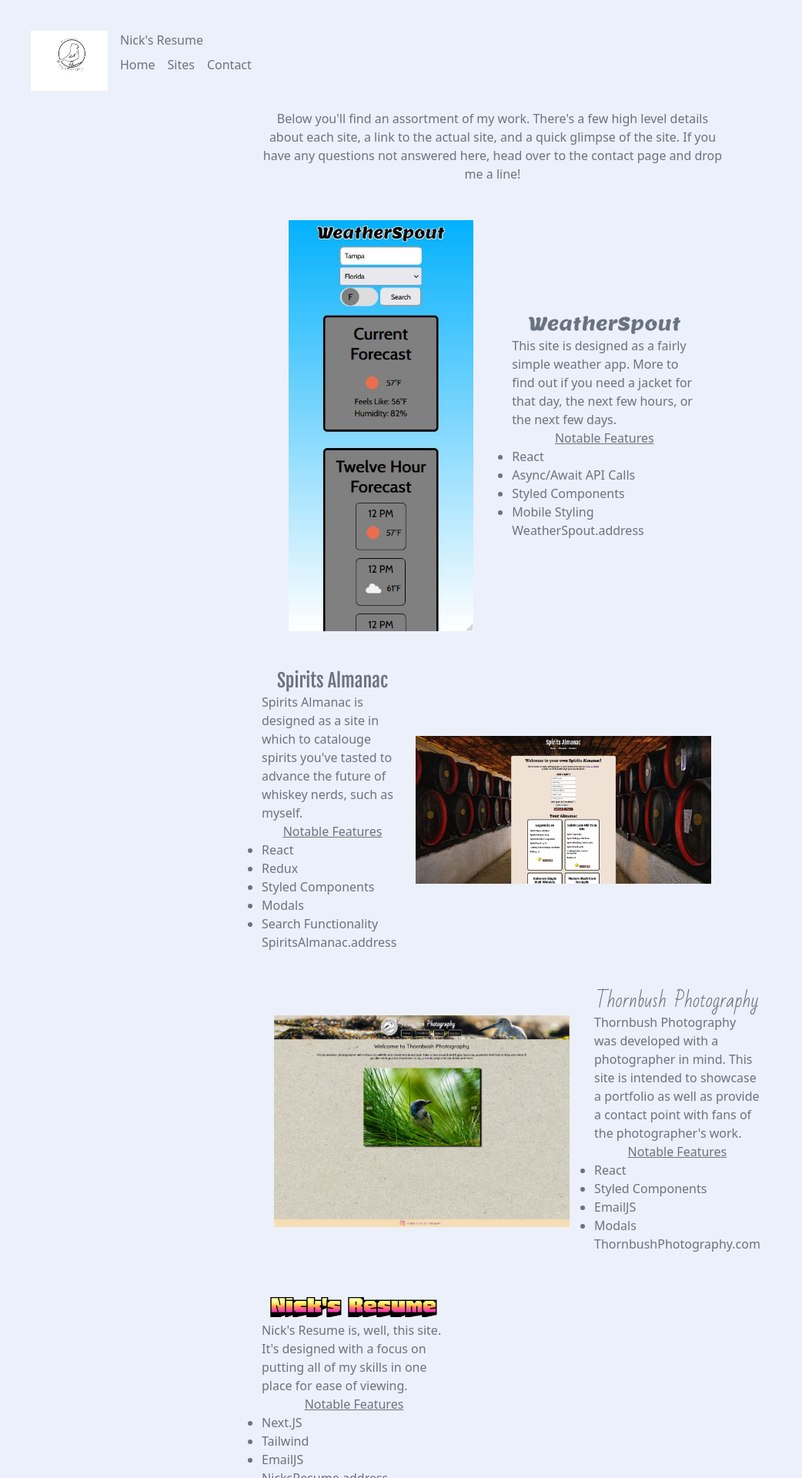
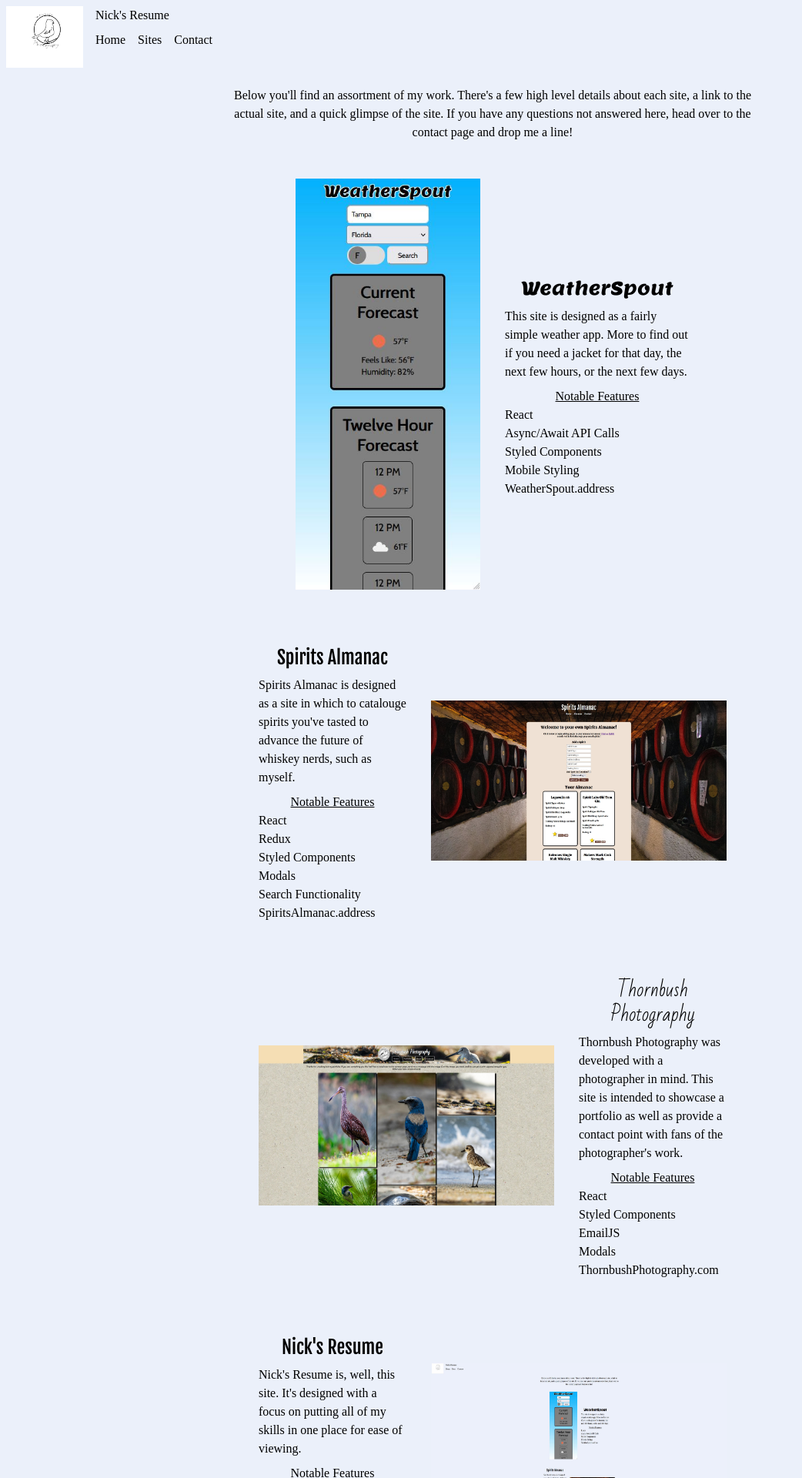
Before and after one commit to nickpace1227/nicks-resume, a Next.js app: page /mySites in a window 1280 px wide. Shown: the top 1920 px of the page at 77% size, without its empty margins (0-1042 px from the left). Built offline with nearby package versions, Linux system fonts and the light colour scheme.

Commit message:
Lot more tailwind and a little content

```diff
--- /dev/null
+++ b/app/components/footer.jsx
@@ -0,0 +1,7 @@
+export default function Footer() {
+  return (
+    <div className="bg-black h-24 bottom-0 w-full absolute">
+      this is the footer
+    </div>
+  );
+}
--- a/app/components/Navbar.jsx
+++ b/app/components/header.jsx
@@ -2,9 +2,9 @@ import Link from "next/link";
 import Image from "next/image";
 import Logo from "./logo.png";
 
-export default function Navbar() {
+export default function Header() {
   return (
-    <div className="flex">
+    <div className="flex h-24 top-0 absolute w-full">
       <Image
         src={Logo}
         alt="logo"
--- a/app/contact/page.jsx
+++ b/app/contact/page.jsx
@@ -1,10 +1,14 @@
 export default function Contact() {
   return (
-    <div>
-      <div>Hit em with the intro</div>
-      <div>Name field</div>
-      <div>email field</div>
-      <div>message field</div>
+    <div className="h-auto flex flex-col items-center">
+      <div className="mt-16">
+        Feel the need to reach out? Feel free send me an email or give me a
+        call, and I'd be happy to chat!
+      </div>
+      <div className="mt-4">Nicholas "Nick" Pace</div>
+      <div className="mt-4">NicholasPPace@gmail.com</div>
+      <div className="">{`(Don't forget the second "P" in the middle there. Happens all the time)`}</div>
+      <div className="mt-4">{"(813) 778-7337"}</div>
     </div>
   );
 }
--- a/app/globals.css
+++ b/app/globals.css
@@ -24,5 +24,6 @@
 
 body {
   background: #ebf0fa;
-  @apply text-gray-500 m-8;
+  margin: 0px;
+  font-family: "";
 }
--- a/app/layout.jsx
+++ b/app/layout.jsx
@@ -1,4 +1,5 @@
-import Navbar from "./components/Navbar";
+import Header from "./components/header";
+import Footer from "./components/footer";
 import "./globals.css";
 import { Inter } from "next/font/google";
 
@@ -12,9 +13,10 @@ export const metadata = {
 export default function RootLayout({ children }) {
   return (
     <html lang="en">
-      <body>
-        <Navbar />
+      <body className="h-full min-h-screen relative pt-24 pb-24">
+        <Header />
         {children}
+        <Footer />
       </body>
     </html>
   );
--- a/app/mySites/page.jsx
+++ b/app/mySites/page.jsx
@@ -1,9 +1,13 @@
 import Image from "next/image";
+import WeatherSpoutPreview from "../../public/images/weatherspout-image/weatherspout.jpg";
+import SpiritsAlmanacPreview from "../../public/images/spirits-almanac-image/spirits-almanac.jpg";
+import ThornbushPreview from "../../public/images/thornbush-photography-image/thornbush.jpg";
+import NicksResumePreview from "../../public/images/nicks-resume-image/nicks-resume.jpg";
 
 export default function Sites() {
   return (
-    <main className="flex flex-col items-center">
-      <div className="text-center w-150 m-4">
+    <main className="flex flex-col items-center h-auto">
+      <div className="text-center w-168 m-4">
         Below you'll find an assortment of my work. There's a few high level
         details about each site, a link to the actual site, and a quick glimpse
         of the site. If you have any questions not answered here, head over to
@@ -11,21 +15,24 @@ export default function Sites() {
       </div>
 
       {/* Begin WeatherSpout */}
-      <div className="flex items-end">
-        <div className="flex items-center justify-evenly w-150 m-4">
+      <div className="flex items-end w-168 justify-evenly ">
+        <div className="flex items-center m-4">
           <Image
+            alt="WeatherSpout Preview"
             className="m-4 w-60"
-            src={require("../../public/images/weatherspout-image/weatherspout.jpg")}
+            src={WeatherSpoutPreview}
           />
           <div className="w-60 m-4">
-            <div className="text-center font-Lemon text-2xl">WeatherSpout</div>
-            <div>
+            <div className="text-center font-Lemon text-2xl my-2">
+              WeatherSpout
+            </div>
+            <div className="my-2">
               This site is designed as a fairly simple weather app. More to find
               out if you need a jacket for that day, the next few hours, or the
               next few days.
             </div>
             <div className="text-center underline">Notable Features</div>
-            <ul className="list-disc">
+            <ul>
               <li>React</li>
               <li>Async/Await API Calls</li>
               <li>Styled Components</li>
@@ -38,19 +45,19 @@ export default function Sites() {
       {/* End WeatherSpout */}
 
       {/* Begin Spirits Almanac */}
-      <div className="flex items-end">
-        <div className="flex items-center w-150 m-4">
-          <div className="w-60">
-            <div className="text-center font-FjallaOne text-2xl">
+      <div className="flex items-end justify-evenly w-168">
+        <div className="flex items-center m-4">
+          <div className="w-96 m-4">
+            <div className="text-center font-FjallaOne text-2xl my-2">
               Spirits Almanac
             </div>
-            <div>
+            <div className="my-2">
               Spirits Almanac is designed as a site in which to catalouge
               spirits you've tasted to advance the future of whiskey nerds, such
               as myself.
             </div>
             <div className="text-center underline">Notable Features</div>
-            <ul className="list-disc">
+            <ul>
               <li>React</li>
               <li>Redux</li>
               <li>Styled Components</li>
@@ -60,31 +67,33 @@ export default function Sites() {
             <div>SpiritsAlmanac.address</div>
           </div>
           <Image
-            className="m-4 w-96"
-            src={require("../../public/images/spirits-almanac-image/spirits-almanac.jpg")}
+            alt="Spirits Almanac Preview"
+            className="m-4 h-52 w-96"
+            src={SpiritsAlmanacPreview}
           />
         </div>
       </div>
       {/* End Spirits Almanac */}
 
       {/* Begin Thornbush Photography */}
-      <div className="flex items-end">
-        <div className="flex items-center w-150 m-4">
+      <div className="flex items-end justify-evenly w-168">
+        <div className="flex items-center m-4">
           <Image
-            className="m-4 w-96"
-            src={require("../../public/images/thornbush-photography-image/thornbush.jpg")}
+            alt="Thornbush Photography Preview"
+            className="m-4 h-52 w-96"
+            src={ThornbushPreview}
           />
-          <div className="w-60 m-4">
-            <div className="text-center font-BadScript text-2xl">
+          <div className="w-96 m-4">
+            <div className="text-center font-BadScript text-2xl my-2">
               Thornbush Photography
             </div>
-            <div className="">
+            <div className="my-2">
               Thornbush Photography was developed with a photographer in mind.
               This site is intended to showcase a portfolio as well as provide a
               contact point with fans of the photographer's work.
             </div>
             <div className="text-center underline">Notable Features</div>
-            <ul className="list-disc">
+            <ul>
               <li>React</li>
               <li>Styled Components</li>
               <li>EmailJS</li>
@@ -97,21 +106,30 @@ export default function Sites() {
       {/* End Thornbush Photography */}
 
       {/* Begin Nick's Resume */}
-      <div className="flex flex-col w-150 m-4">
-        <div className="w-60">
-          <div className="text-center font-Honk text-4xl">Nick's Resume</div>
-          <div className="">
+      <div className="flex items-end justify-evenly w-168">
+        <div className="flex items-center m-4">
+          <div className="w-96 m-4">
+            <div className="text-center font-FjallaOne text-2xl my-2">
+              Nick's Resume
+            </div>
+            <div className="my-2">
               Nick's Resume is, well, this site. It's designed with a focus on
               putting all of my skills in one place for ease of viewing.
             </div>
             <div className="text-center underline">Notable Features</div>
-          <ul className="list-disc">
+            <ul>
               <li>Next.JS</li>
               <li>Tailwind</li>
               <li>EmailJS</li>
             </ul>
             <div>NicksResume.address</div>
           </div>
+          <Image
+            alt="Nick's Resume Preview"
+            className="m-4 h-52 w-96"
+            src={NicksResumePreview}
+          />
+        </div>
       </div>
       {/* End Nick's Resume */}
     </main>
--- a/app/page.jsx
+++ b/app/page.jsx
@@ -1,6 +1,6 @@
 export default function Home() {
   return (
-    <main className="flex flex-col items-center h-screen">
+    <main className="flex flex-col items-center h-auto">
       <div className="text-center m-2 w-168">Welcome!</div>
       <div className="text-center m-2 w-168">
         Hey there! My name is Nick and I am an aspiring web developer. I've done
@@ -29,7 +29,7 @@ export default function Home() {
         recently married.
       </div>
       <div className="text-center m-2 w-168">
-        If you'd like to see a high level of my work, and check out some links,
+        If you'd like to see a high level of my work and check out some links,
         head on over to the Sites section and have a look. If you're looking to
         reach out, head over to, you guessed it, the Contact page.
       </div>
```
Also changed, not shown: public/images/nicks-resume-image/nicks-resume.JPG (added), public/images/thornbush-photography-image/thornbush.jpg. Lines whose indentation alone changed are shown as unchanged.
